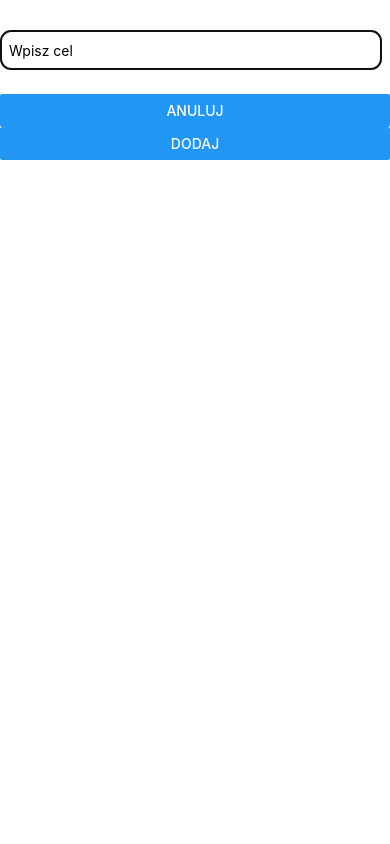
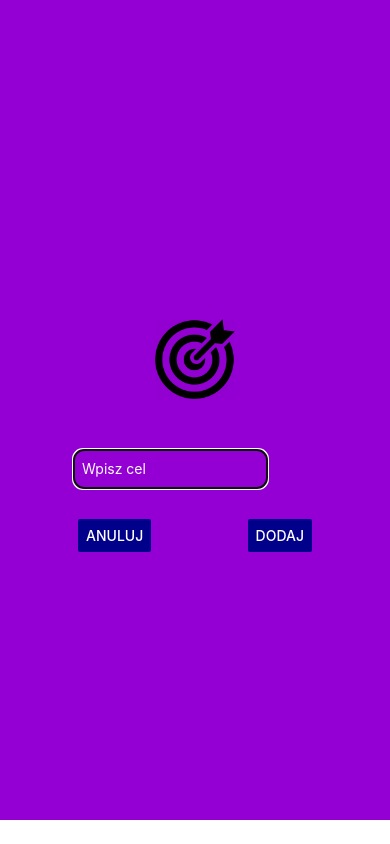
Before and after one commit to angelm1974/ProjektX, a React Native app: screen / in a window 390 px wide. Both pictures are taken after a click on the button "DODAJ NOWY CEL". Built offline with nearby package versions, Linux system fonts and the light colour scheme.

Commit message:
koniec apki1

```diff
--- a/App.js
+++ b/App.js
@@ -55,7 +55,10 @@ function endAddGoalHandler() {
     <View style={styles.container}>
       <Tytul />
       <Logo />
-      <Button title="Dodaj nowy cel" onPress={startAddGoalHandler} />
+      <Button
+        title="Dodaj nowy cel"
+        onPress={startAddGoalHandler}
+      />
       <GoalInput
         visible={modalIsVisible}
         onAddGoal={addGoal}
--- a/components/GoalInput.js
+++ b/components/GoalInput.js
@@ -1,4 +1,4 @@
-import { View, Text, TextInput, Button, StyleSheet,Modal } from 'react-native'
+import { View, Text, TextInput, Button, StyleSheet,Modal,Image } from 'react-native'
 import React, { useState } from 'react'
 
 const GoalInput = (props) => {
@@ -20,13 +20,14 @@ const GoalInput = (props) => {
 
   return (
     <Modal visible={props.visible} animationType="slide">
-    <View>
+    <View style={styles.Container}>
+      <Image source={require('./../assets/cel.png')} style={{width: 80, height: 80, alignSelf: 'center', marginBottom: 50}} />
       <View style={styles.inputContainer}>
         <TextInput onChangeText={textHandler} style={styles.input} placeholder="Wpisz cel" />
       </View>
-      <View>
-        <Button onPress={props.onCancel} title="Anuluj" />
-        <Button onPress={addGoalHandler} title="Dodaj" />
+      <View style={styles.ButtonsContainer}>
+        <Button color='darkblue' onPress={props.onCancel} title="Anuluj" />
+        <Button color='darkblue' onPress={addGoalHandler} title="Dodaj" />
       </View>
     </View>
 </Modal>
@@ -36,25 +37,40 @@ const GoalInput = (props) => {
 export default GoalInput
 
 const styles = StyleSheet.create({
+  Container: {
+    flex: 1,
+    justifyContent: 'center',
+    alignItems: 'center',
+    marginBottom: 24,
+    paddingTop: 50,
+    backgroundColor: 'darkviolet',
+
+  },
   inputContainer: {
-    flex: 1,
     flexDirection: 'row',
     justifyContent: 'space-between',
-    alignItems: 'center',
-    marginBottom: 24,
-
-    paddingTop: 30,
-
   },
   input: {
     borderWidth: 1,
     borderColor: '#ccc',
-    width: '100%',
+    width: '80%',
     padding: 8,
     borderRadius: 10,
     marginRight: 8,
     height: 40,
+    color: 'white',
   },
+  ButtonsContainer: {
+    flexDirection: 'row',
+    alignItems: 'center',
+    justifyContent: 'space-between',
+    alignSelf: 'center',
+    width: '60%',
+    paddingTop: 30,
+  },
+  btnStyle: {
+    width: 260,
+    borderRadius: 10,
 
-
+  },
 });
--- a/components/Logo.js
+++ b/components/Logo.js
@@ -6,7 +6,7 @@ W atrybucie source podajemy ścieżkę do obrazka */
 
 export default function Logo() {
         return (
-            <View>
+            <View style={styles.container}>
                 <Image
                     style={styles.tinyLogo}
                     source={require('./../assets/sun.png')}
@@ -17,6 +17,12 @@ export default function Logo() {
 
 
 const styles = StyleSheet.create({
+    container: {
+        flex: 1,
+        justifyContent: 'flex-start',
+        alignItems: 'center',
+
+    },
     tinyLogo: {
         width: 50,
         height: 50,
--- a/components/Tytul.js
+++ b/components/Tytul.js
@@ -1,10 +1,10 @@
-import { Text, View } from 'react-native'
+import { Text, View, StyleSheet } from 'react-native'
 import React, { Component } from 'react'
 
 export class Tytul extends Component {
     render() {
         return (
-            <View>
+            <View style={styles.container}>
                 <Text>Witaj w aplikacji listy!</Text>
             </View>
         )
@@ -12,3 +12,13 @@ export class Tytul extends Component {
 }
 
 export default Tytul
+
+const styles=StyleSheet.create({
+container: {
+    flex: 1,
+    justifyContent: 'flex-start',
+    alignItems: 'center',
+
+},
+
+});
```
Also changed, not shown: assets/cel.png (added).
